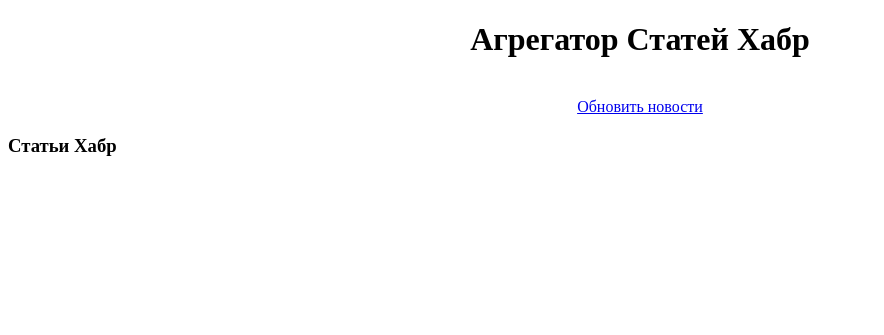
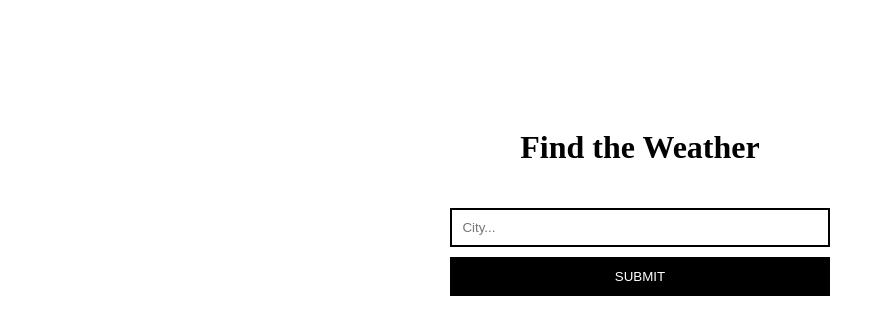
Before and after one commit to azmtva01/testParser, a Django app: page / in a window 1280 px wide. Shown: the top 335 px of the page, without its empty margins (0-884 px from the left). Run offline with Django 3.2, Linux system fonts and the light colour scheme; parts of the project's set-up code (start-up, migrations or seed data) failed here and were passed over; some libraries are stand-ins or nearby versions.

Commit message:
rewrite commit

```diff
--- a/weatherProj/weatherApp/templates/weatherApp/home.html
+++ b/weatherProj/weatherApp/templates/weatherApp/home.html
@@ -1,32 +1,31 @@
-<!DOCTYPE html>
-<html>
+{% load static %}
+
+<html lang="en">
 <head>
-    <title> Article Aggregator </title>
-<!--    <link rel="stylesheet" href="https://maxcdn.bootstrapcdn.com/bootstrap/4.0.0/css/bootstrap.min.css" integrity="sha384-Gn5384xqQ1aoWXA+058RXPxPg6fy4IWvTNh0E263XmFcJlSAwiGgFAW/dAiS6JXm" crossorigin="anonymous">-->
+    <link href="//fonts.googleapis.com/css?family=Lobster&subset=latin,latin-ext" rel="stylesheet" type="text/css">
+    <link rel="stylesheet" href="{% static 'css/weatherApp.css' %}">
+    <meta charset="UTF-8">
+    <meta name="viewport"
+          content="width=device-width, user-scalable=no, initial-scale=1.0, maximum-scale=1.0, minimum-scale=1.0">
+    <meta http-equiv="X-UA-Compatible" content="ie=edge">
+    <title>Weather App</title>
 </head>
 <body>
-    <div class="jumbotron">
-        <center><h1>Агрегатор Статей Хабр</h1><br>
-           <a href="/" class="btn btn-danger"> Обновить новости </a>
-    </center>
-    </div>
-    <div class="container">
-        <div class="row">
-            <div class="col-6">
-                    <h3 class="text-centre"> Статьи Хабр </h3>
-                    {% for n in toi_news %}
-                    <h5> -  {{n}} </h5>
-                    <hr>
-                    {% endfor %}
-                    <br>
-            </div>
-        </div>
+<div id="main">
+    <h1> Find the Weather </h1>
+    <form method="GET">
+        <label for="city"></label>
+        <input type="text" id="city" value="{{ request.GET.city }}" placeholder="City..." name="city"/>
+<br>
+        <input type="submit" value="Submit" />
+    </form>
+ {% if result %}
+        <h3>{{ result.region }}</h3>
+        <h3>{{ result.dayhour }}</h3>
+        <h3>{{ result.temp_now }}</h3>
+        <h3>{{ result.weather_now }}</h3>
+    {% endif %}
 </div>
-<!--    <script-->
-<!--src="http://code.jquery.com/jquery-3.3.1.min.js"-->
-<!--integrity="sha256-FgpCb/KJQlLNfOu91ta32o/NMZxltwRo8QtmkMRdAu8="-->
-<!--&lt;!&ndash;    crossorigin="anonymous"></script>&ndash;&gt;-->
-<!--    <script src="https://cdnjs.cloudflare.com/ajax/libs/popper.js/1.12.9/umd/popper.min.js" integrity="sha384-ApNbgh9B+Y1QKtv3Rn7W3mgPxhU9K/ScQsAP7hUibX39j7fakFPskvXusvfa0b4Q" crossorigin="anonymous"></script>-->
-<!--    <script src="https://maxcdn.bootstrapcdn.com/bootstrap/4.0.0/js/bootstrap.min.js" integrity="sha384-JZR6Spejh4U02d8jOt6vLEHfe/JQGiRRSQQxSfFWpi1MquVdAyjUar5+76PVCmYl" crossorigin="anonymous"></script>-->
+
 </body>
 </html>
--- a/weatherProj/weatherApp/urls.py
+++ b/weatherProj/weatherApp/urls.py
@@ -3,6 +3,6 @@ from . import views
 
 
 urlpatterns = [
-    path('', views.index, name='home'),
+    path('', views.home, name='home'),
 
 ]
--- a/weatherProj/weatherApp/views.py
+++ b/weatherProj/weatherApp/views.py
@@ -1,18 +1,59 @@
 from django.shortcuts import render
-import requests
-from bs4 import BeautifulSoup
-
-# Getting articles from Habr
-
-toi_r = requests.get("https://habr.com/ru/all/")
-toi_soup = BeautifulSoup(toi_r.content, 'html5lib')
-toi_headings = toi_soup.find_all('h2')
-toi_headings = toi_headings[0:-13]
-toi_news = []
-
-for th in toi_headings:
-    toi_news.append(th.text)
 
 
-def index(req):
-    return render(req, 'weatherApp/home.html', {'toi_news': toi_news})
+def get_html_content(request):
+    import requests
+    city = request.GET.get('city')
+    city = city.replace(" ", "+")
+    USER_AGENT = "Mozilla/5.0 (X11; Linux x86_64) AppleWebKit/537.36 (KHTML, like Gecko) Chrome/44.0.2403.157 Safari/537.36"
+    LANGUAGE = "en-US,en;q=0.5"
+    session = requests.Session()
+    session.headers['User-Agent'] = USER_AGENT
+    session.headers['Accept-Language'] = LANGUAGE
+    session.headers['Content-Language'] = LANGUAGE
+    html_content = session.get(f'https://www.google.com/search?q=weather+{city}').text
+    return html_content
+
+
+def home(request):
+    result = None
+    if 'city' in request.GET:
+        # fetch the weather from Google.
+        html_content = get_html_content(request)
+        from bs4 import BeautifulSoup
+        soup = BeautifulSoup(html_content, 'html.parser')
+        result = dict()
+        # extract region
+        result['region'] = soup.find("span", attrs={"class": "BNeawe tAd8D AP7Wnd"}).text
+        # extract temperature now
+        result['temp_now'] = soup.find("div", attrs={"class": "BNeawe iBp4i AP7Wnd"}).text
+        # get the day, hour and actual weather
+        result['dayhour'], result['weather_now'] = soup.find("div", attrs={"class": "BNeawe tAd8D AP7Wnd"}).text.split(
+            '\n')
+    return render(request, 'weatherApp/home.html', {'result': result})
+
+# import requests
+# from bs4 import BeautifulSoup
+# from django.shortcuts import render
+#
+#
+# def get_html_content(city):
+#     USER_AGENT = "Mozilla/5.0 (X11; Linux x86_64) AppleWebKit/537.36 (KHTML, like Gecko) Chrome/44.0.2403.157 Safari/537.36"
+#     LANGUAGE = "en-US,en;q=0.5"
+#     session = requests.Session()
+#     session.headers['User-Agent'] = USER_AGENT
+#     session.headers['Accept-Language'] = LANGUAGE
+#     session.headers['Content-Language']  = LANGUAGE
+#     city = city.replace(' ', '+')
+#     html_content = session.get(f'https://www.google.com/search?q=weather+in+{city}').text
+#     return html_content
+#
+#
+# def home(request):
+#     if 'city' in request.GET:
+#         city = request.GET.get('city')
+#         html_content = get_html_content(city)
+#         soup = BeautifulSoup(html_content, 'html.parser')
+#         region = soup.find('div', attrs={'id': 'wob_loc'}).text
+#         print(region)
+#     return render(request, 'weatherApp/home.html')
```
